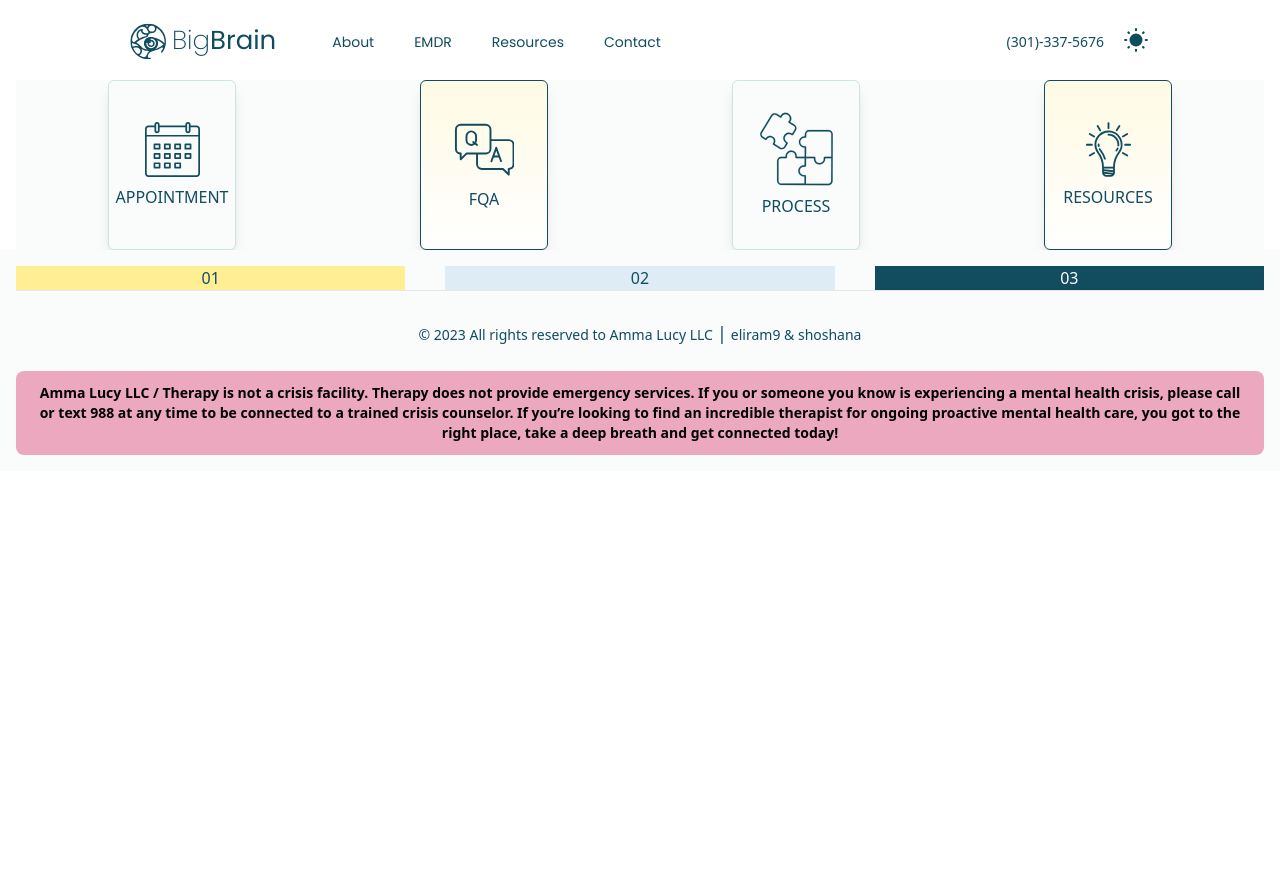
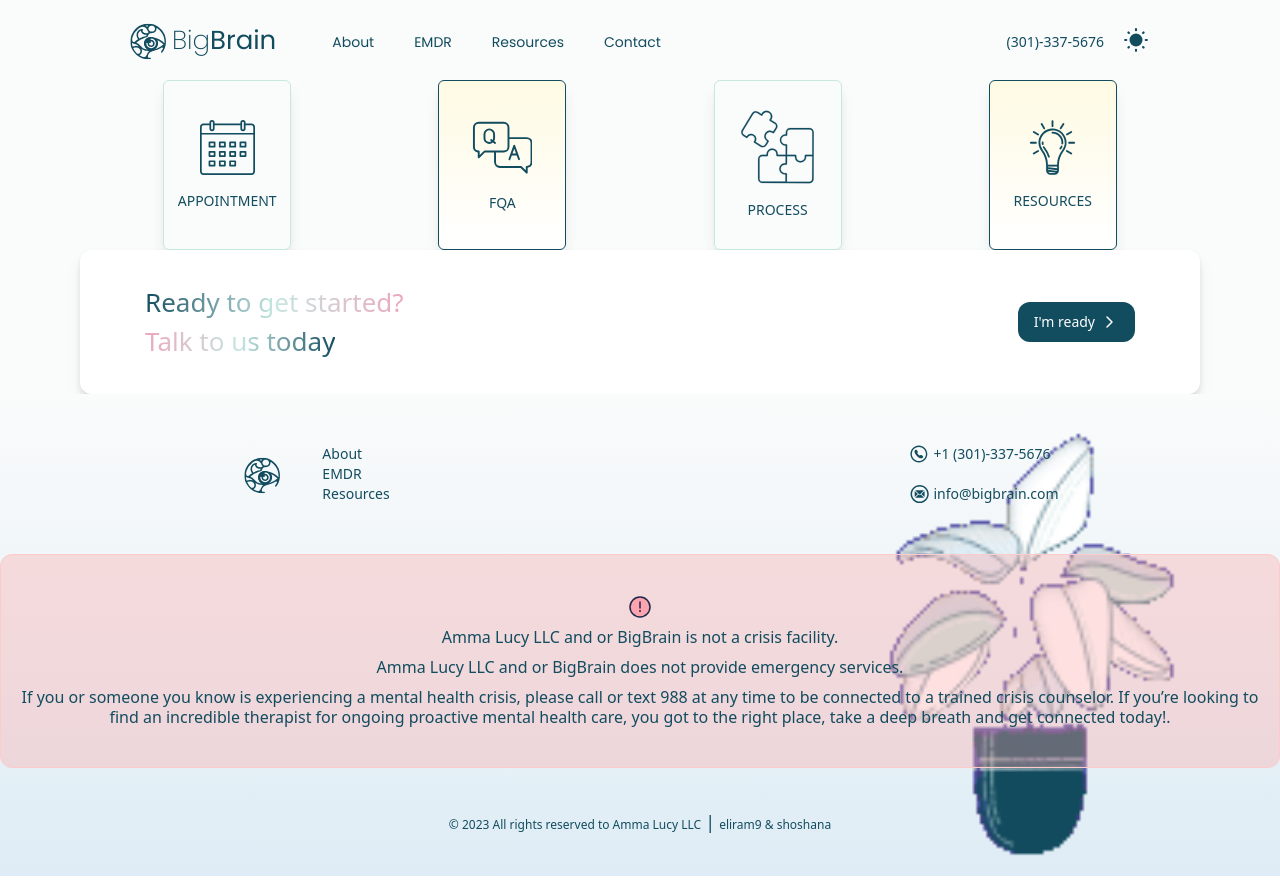
Before and after one commit to eliram9/therapy, a React (Create React App) app: page / in a window 1280 px wide. Before the commit the page ends 800 px from the top, so only its background shows below. Built offline with nearby package versions, Linux system fonts and the light colour scheme.

Commit message:
added icons, footer comp. and minor changes

```diff
--- a/src/App.js
+++ b/src/App.js
@@ -10,7 +10,7 @@ import Footer from './components/Footer';
 
 function App() {
     return (
-        <div className='flex flex-col min-h-screen dark:bg-sky-950'>
+        <div className='flex flex-col min-h-screen bg-lightGray dark:bg-sky-950'>
             <Navbar />
             <Routes>
                 <Route path="/" element={<Home />} />
--- a/src/components/Footer.jsx
+++ b/src/components/Footer.jsx
@@ -1,28 +1,98 @@
 import React from 'react'
+
+import { Arrow, Envelope, Logo, Phone, Danger } from '../media/icons';
+import Pot from '../media/pot.gif';
+
+const firstH3 = {
+    backgroundImage: 'linear-gradient(to right, #124C5F, #C7E7E1, #EBA8BF)',
+    WebkitBackgroundClip: 'text',
+    backgroundClip: 'text',
+    color: 'transparent',
+    display: 'inline',
+    fontSize: '26px',
+    fontWeight: 500,
+}
+
+const secondH3 = {
+    backgroundImage: 'linear-gradient(to right, #EBA8BF, #C7E7E1, #124C5F )',
+    WebkitBackgroundClip: 'text',
+    backgroundClip: 'text',
+    color: 'transparent',
+    display: 'inline',
+    fontSize: '26px',
+    fontWeight: 500
+
+}
 
 const Footer = () => {
      const currentYear = new Date().getFullYear();
 
     return (
-        <footer className="bg-lightGray text-main text-center p-4 bottom-0 w-full">
-            <div className="container mx-auto">
-                <div className="grid grid-cols-3 gap-10 xs:block">
-                    <div className='bg-banana'>01</div>
-                    <div className='bg-blue'>02</div>
-                    <div className='bg-main text-white'>03</div>
+        <footer className="text-main text-center bottom-0 w-full py-10n from-lightGray to-blue">
+            {/* NOT PART OF FOOTER */}
+            <div className='flex justify-center'>
+                <div className='w-[1120px] bg-white flex justify-between rounded-xl drop-shadow-lg border-white border border-opacity-20 px-16 py-8'>
+                    <div className='flex flex-col items-start'>
+                        <h3 style={firstH3}>Ready to get started?</h3>
+                        <h3 style={secondH3}>Talk to us today</h3>
+                    </div>
+                    <div className='flex items-center text-white'>
+                        <button className='bg-main text-sm py-2 px-4 rounded-xl flex items-center'>I'm ready
+                            <span><Arrow /></span>
+                        </button>
+                    </div>
                 </div>
-                <hr />
-                <div className='py-3 mt-4'>
-                    <p className="text-sm">© {currentYear} All rights reserved to Amma Lucy LLC
+            </div>
+
+            <div className='w-full justify-center bg-gradient-to-b from-lightGray to-blue relative z-20 py-10'>
+                <div class="grid grid-cols-2 gap-4">
+                    <div class='flex justify-center items-center'>
+                        <Logo className=' h-10' />
+                        <div className='flex flex-col ml-10 text-sm items-start'>
+                            <p className='leading-5'>About</p>
+                            <p className='leading-5'>EMDR</p>
+                            <p className='leading-5'>Resources</p>
+                        </div>
+                    </div>
+                    <div class='flex justify-center'>
+                        <div className='flex flex-col ml-10 text-sm items-start'>
+                            <div className='flex items-center'>
+                                <Phone fill="#124C5F"/>
+                                <p className='leading-10'>+1 (301)-337-5676</p>
+                            </div>
+                            <div className='flex items-center'>
+                                <Envelope fill="#124C5F"/>
+                                <p className='leading-10'>info@bigbrain.com</p>
+                            </div>
+                        </div>
+                    </div>
+                </div>
+
+                <div className='flex h-auto justify-center items-end py-10 z-20'>
+                    <div className='w-[1400px] py-10 px-5 leading-10 border border-red-200 rounded-xl bg-red-300 bg-opacity-[35%]'>
+                        <div className='flex justify-center mb-2'>
+                            <Danger fill='#fda4af' />
+                        </div>
+                        <p className='leading-5 font-medium'>Amma Lucy LLC and or BigBrain is not a crisis facility.</p>
+                        <p className='font-medium'>Amma Lucy LLC and or BigBrain does not provide emergency services.</p>
+                        <p className='leading-5 font-light'>If you or someone you know is experiencing a mental health crisis, please call or text 988 at any
+                            time to be connected to a trained crisis counselor. If you’re looking to find an incredible therapist
+                            for ongoing proactive mental health care, you got to the right place, take a deep breath and get
+                            connected today!.</p>
+                    </div>
+                </div>
+
+                <div className='absolute right-0 top-0 -z-10'>
+                    <img src={Pot} className='w-[500px]'/>
+                </div>
+
+                <div className=''>
+
+                    <p className="text-xs">© {currentYear} All rights reserved to Amma Lucy LLC
                         <span className='text-lg mx-1'>|</span>
                             eliram9 & shoshana
                     </p>
                 </div>
-            </div>
-            <div className='w-full text-gray rounded-lg mt-3'>
-                <p className='py-3 px-5 rounded-lg bg-red font-semibold text-sm text-black'>Amma Lucy LLC / Therapy is not a crisis facility. Therapy does not provide emergency services. If you or someone you know is experiencing a mental health crisis,
-                   please call or text 988 at any time to be connected to a trained crisis counselor. If you’re looking to find an incredible therapist for ongoing proactive mental health care,
-                   you got to the right place, take a deep breath and get connected today!</p>
             </div>
         </footer>
     );
--- a/src/components/Home.jsx
+++ b/src/components/Home.jsx
@@ -2,17 +2,15 @@ import React from 'react';
 
 import PageContainer from './ui-elements/PageContainer';
 import ServicesSection from './ui-elements/ServicesSection';
-// import { Test } from '../media/icons'
-// import Layout from './Layout';
+
 
 const Home = () => {
     return (
-        <PageContainer>
-            <section>
-                <ServicesSection />
-            </section>
-        </PageContainer>
-
+        <section className="bg-lightGray">
+            <PageContainer>
+            <ServicesSection />
+            </PageContainer>
+        </section>
     )
 }
 
--- a/src/components/ui-elements/ServicesSection.jsx
+++ b/src/components/ui-elements/ServicesSection.jsx
@@ -9,7 +9,7 @@ const Card = ({title, href, icon: IconComponent, className }) => {
             <div className='mb-2'>
                 {IconComponent()}
             </div>
-            <div className='truncate'>{title}</div>
+            <div className='truncate mt-2'>{title}</div>
         </Link>
     );
 }
@@ -17,7 +17,7 @@ const Card = ({title, href, icon: IconComponent, className }) => {
 const ServicesSection = () => {
     return (
         <div>
-            <div className='w-full h-auto flex justify-around bg-lightGray text-main'>
+            <div className='w-full h-auto flex justify-evenly bg-lightGray text-main text-sm'>
                 <Card title="APPOINTMENT" href="/contact-us" icon={() => <Calendar />} className='border-mint' />
                 <Card title="FQA" href="/contact-us" icon={() => <FQA />} className='border-banana bg-gradient-to-b from-lightBanana to-white' />
                 <Card title="PROCESS" href="/contact-us" icon={() => <Puzzle />} className='border-mint' />
--- a/src/media/icons.jsx
+++ b/src/media/icons.jsx
@@ -335,3 +335,75 @@ export const Bulb = ({ className="", ...rest }) => (
       />
     </svg>
 );
+
+/// === --- FOOTER ICONS & ILLUSTRATIONS --- === \\\
+export const YellowWave = ({ className="", ...rest }) => (
+  <svg xmlns="http://www.w3.org/2000/svg" width="100%" height="304" viewBox="0 10 1460 104" fill="none" {...rest}>
+    <path d="M26.8005 15.8684C-41.103 10.534 -97.3596 55.2099 -117 78.2146V306H1492V41.2787C1487.6 46.2797 1454.34 -10.5291 1356.44 1.74006C1258.54 14.0093 1191.5 46.1941 1090.68 56.6159C974.121 68.664 928.829 83.7871 856.641 68.0505C766.405 48.3798 648.975 1.33347 542.669 3.66729C436.364 6.00111 372.499 37.2786 257.953 56.6159C143.407 75.9533 111.68 22.5364 26.8005 15.8684Z" fill="#FFFAE0" fill-opacity="0.8"/>
+  </svg>
+);
+
+export const Arrow = ({ className="", ...rest }) => (
+  <svg
+    xmlns="http://www.w3.org/2000/svg"
+    width={24}
+    height={24}
+    fill="none"
+    viewBox="0 0 20 24"
+    {...rest}
+  >
+    <path
+      stroke="white"
+      strokeLinecap="round"
+      strokeLinejoin="round"
+      strokeWidth={1.5}
+      d="m10 7 5 5-5 5"
+    />
+  </svg>
+);
+
+export const Phone = ({ className="", ...rest }) => (
+  <svg
+    xmlns="http://www.w3.org/2000/svg"
+    width={24}
+    height={24}
+    viewBox="0 0 68 56"
+    stroke=""
+    {...rest}
+  >
+    <path d="M28 51.906c13.055 0 23.906-10.828 23.906-23.906 0-13.055-10.875-23.906-23.93-23.906C14.899 4.094 4.095 14.945 4.095 28c0 13.078 10.828 23.906 23.906 23.906Zm0-3.984C16.937 47.922 8.1 39.062 8.1 28c0-11.04 8.813-19.922 19.876-19.922 11.039 0 19.921 8.883 19.945 19.922.023 11.063-8.883 19.922-19.922 19.922Zm-5.625-14.39c5.46 5.484 12.422 8.952 16.547 4.85a3.54 3.54 0 0 0 .398-.468c1.078-1.195 1.383-2.789 0-3.82-1.078-.774-2.226-1.57-4.172-2.93-1.359-.96-2.25-.727-3.304.328l-.938.914c-.281.258-.726.235-1.031.047-.82-.492-2.203-1.594-3.516-2.906-1.289-1.29-2.46-2.742-2.906-3.516-.164-.258-.281-.68.047-.984l.914-.985c1.055-1.101 1.289-1.945.305-3.328l-2.883-4.078c-.985-1.383-2.414-1.125-3.985.047-.117.094-.21.188-.304.281-4.125 4.125-.633 11.086 4.828 16.547Z" />
+  </svg>
+
+);
+
+export const Envelope = ({ className="", ...rest }) => (
+  <svg
+  xmlns="http://www.w3.org/2000/svg"
+  width={24}
+  height={24}
+  viewBox="0 0 63 56"
+  {...rest}
+  >
+    <path d="M28 51.906c13.055 0 23.906-10.828 23.906-23.906 0-13.055-10.875-23.906-23.93-23.906C14.899 4.094 4.095 14.945 4.095 28c0 13.078 10.828 23.906 23.906 23.906Zm0-3.984C16.937 47.922 8.1 39.062 8.1 28c0-11.04 8.813-19.922 19.876-19.922 11.039 0 19.921 8.883 19.945 19.922.023 11.063-8.883 19.922-19.922 19.922Zm-.023-18.633c.398 0 .843-.164 1.288-.61l10.336-10.335c-.28-.235-.96-.469-1.968-.469H18.297c-.985 0-1.688.234-1.969.469L26.664 28.68c.469.468.914.609 1.313.609Zm-4.641-1.242L15.18 19.89c-.141.234-.211.797-.211 1.617v12.984c0 .82.07 1.406.234 1.688Zm9.187 0 8.133 8.133c.164-.282.235-.867.235-1.688V21.508c0-.82-.07-1.383-.188-1.617Zm-4.57 3.094c-.844 0-1.5-.305-2.414-1.149l-.75-.703-8.414 8.414c.281.258.937.422 1.922.422h19.312c.985 0 1.64-.164 1.922-.422l-8.414-8.414-.75.703c-.914.844-1.57 1.149-2.414 1.149Z" />
+  </svg>
+);
+
+export const Danger = ({ className="", ...rest }) => (
+  <svg
+  xmlns="http://www.w3.org/2000/svg"
+  width={24}
+  height={24}
+  fill="none"
+  viewBox="0 0 24 24"
+  {...rest}
+  >
+    <circle cx={12} cy={12} r={10} stroke="#1C274C" strokeWidth={1.5} />
+    <path
+      stroke="#1C274C"
+      strokeLinecap="round"
+      strokeWidth={1.5}
+      d="M12 7v6"
+    />
+    <circle cx={12} cy={16} r={1} fill="#1C274C" />
+  </svg>
+);
--- a/tailwind.config.js
+++ b/tailwind.config.js
@@ -29,7 +29,7 @@ module.exports = {
                 lightBanana: "#FEFAE3",
                 blue: "#DEECF5",
                 darkGray: "#5B5B5B",
-                red: "#EBA8BF"
+                pink: "#EBA8BF"
             }
         },
         screens: {
```
Also changed, not shown: public/index.html (+0 -10 lines), src/media/pot.gif (added).
